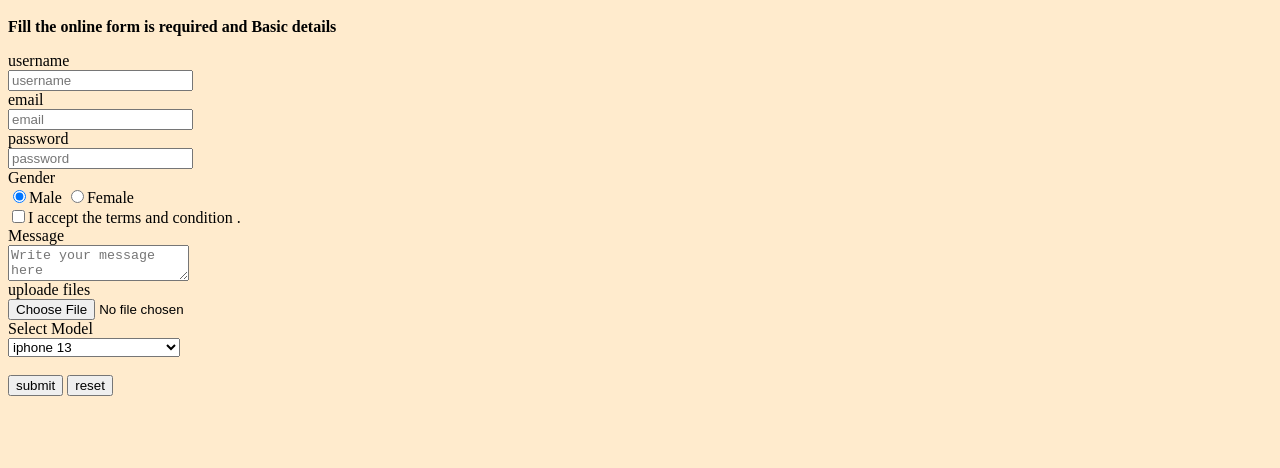
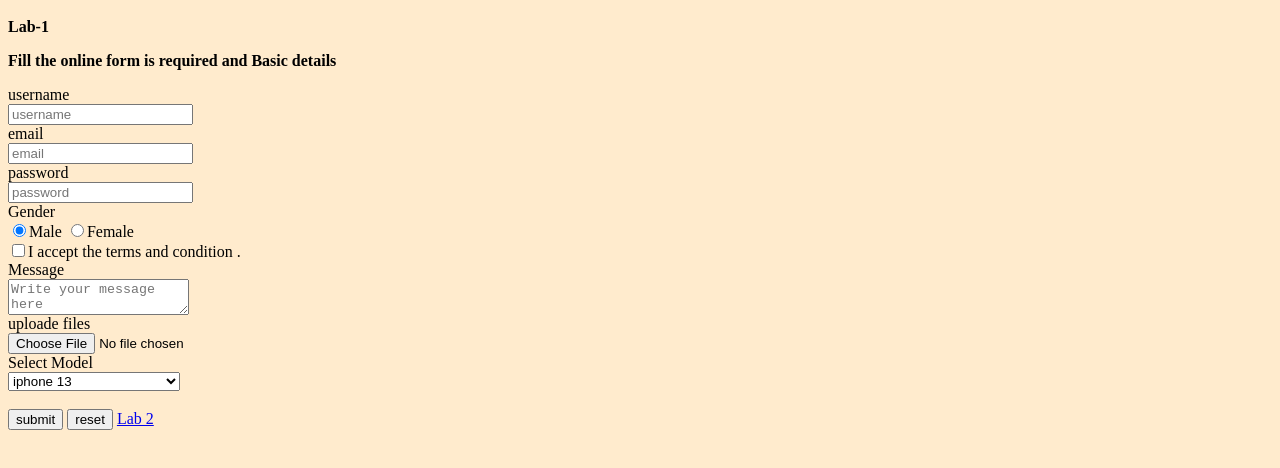
Before and after one commit to Nilesh132/Simple-Form, a plain HTML site: page index.html in a window 1280 px wide. Shown: the part 48-516 px from the top of the page. Drawn offline with Linux system fonts and the light colour scheme.

Commit message:
html and css

```diff
--- a/index.html
+++ b/index.html
@@ -6,6 +6,7 @@
 <body>
    <form>
        <center><h1>SIMPLE FORM</h1></center>
+       <p><b>Lab-1</b></p>
         <p><b>Fill the online form is required and Basic details</b></p>
         <label>username</label>
     <br>
@@ -45,6 +46,7 @@
        <br>
        <button type="submit">submit</button>
        <button type="reset">reset</button>
+        <a href="https://nilesh132.github.io/css/">Lab 2</a>
 
 
 
```
